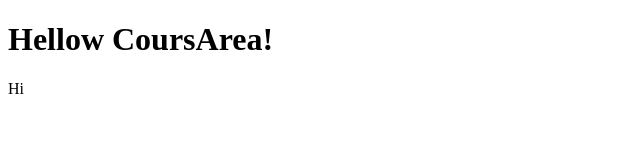
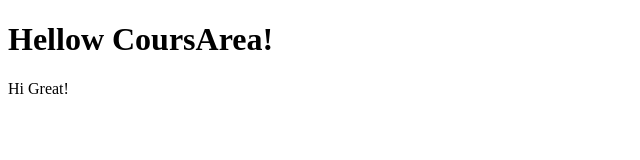
Before and after one commit to the8Proffesional/coursera-test, a plain HTML site: page site/index.html in a window 1280 px wide. Shown: the full height of the page, 0-640 px from the left. Drawn offline with Linux system fonts and the light colour scheme.

Commit message:
I add in the paragraph

```diff
--- a/site/index.html
+++ b/site/index.html
@@ -7,6 +7,6 @@
 </head>
 <body>
 <h1>Hellow CoursArea!</h1>
-<p>Hi</p>
+<p>Hi Great!</p>
 </body>
 </html>
```
